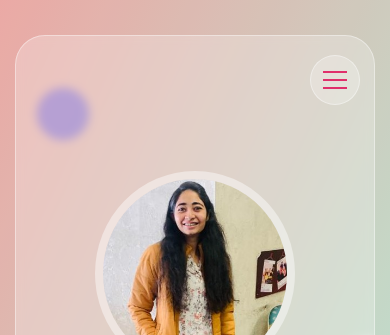
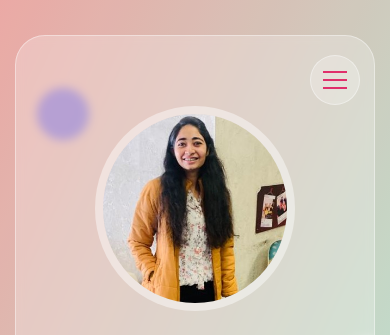
Before and after one commit to anushka645/portfolio, a plain HTML site: page index.html in a window 390 px wide. Shown: the top 335 px of the page. Drawn offline with Linux system fonts and the light colour scheme; files whose address does not match are found by name.

Commit message:
home image padding updated in mobile view

```diff
--- a/css/style.css
+++ b/css/style.css
@@ -853,6 +853,9 @@ Contact Section
 
 }
 @media(max-width:575px){
+    .home-section{
+        padding: 55px 0;
+    }
     .home-img .img-box{
         max-width: 200px;
     }
```
